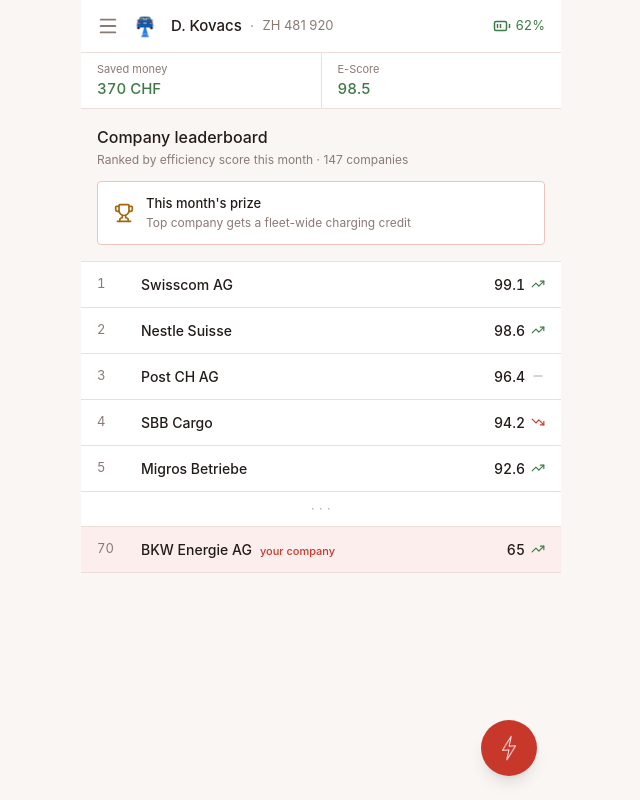
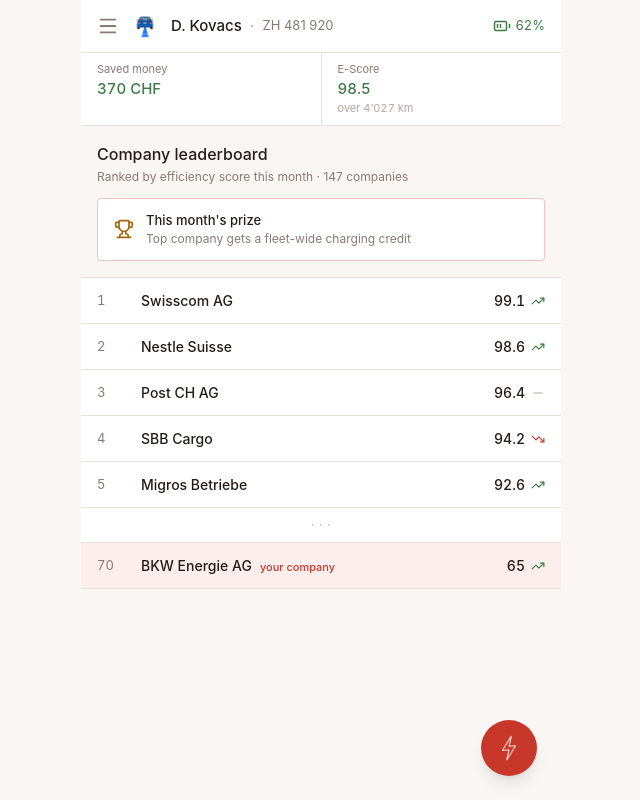
Before and after one commit to Danino42/mobility-app, a React (Vite) app in the folder frontend/: page /leaderboard in a window 1280 px wide. Shown: the whole page, without its empty margins (319-959 px from the left). Built offline with nearby package versions, Linux system fonts and the light colour scheme.

Commit message:
Add Feedback

```diff
--- a/frontend/src/components/layout/Header.tsx
+++ b/frontend/src/components/layout/Header.tsx
@@ -43,7 +43,7 @@ export default function Header({ session, onMenuClick }: HeaderProps) {
         </div>
       </div>
 
-      <div className="flex divide-x divide-border border-t border-border">
+            <div className="flex divide-x divide-border border-t border-border">
         <div className="flex-1 px-4 py-2">
           <p className="text-[11px] text-text-muted">Saved money</p>
           <p className="tabular text-[15px] font-medium text-good">
@@ -53,6 +53,9 @@ export default function Header({ session, onMenuClick }: HeaderProps) {
         <div className="flex-1 px-4 py-2">
           <p className="text-[11px] text-text-muted">E-Score</p>
           <p className="tabular text-[15px] font-medium text-good">{session.eScore}</p>
+          <p className="tabular text-[11px] text-text-faint">
+            over {session.lifetimeKm.toLocaleString("de-CH")} km
+          </p>
         </div>
       </div>
     </header>
--- a/frontend/src/mock/data.ts
+++ b/frontend/src/mock/data.ts
@@ -16,6 +16,7 @@ export const mockSession: DriverSession = {
   companyName: "BKW Energie AG",
   savedMoneyChf: 370,
   eScore: 98.5,
+  lifetimeKm: 4027,
 };
 
 // Today's trip: employee home in Bern -> office in Zurich -> office in
--- a/frontend/src/types/domain.ts
+++ b/frontend/src/types/domain.ts
@@ -8,6 +8,7 @@ export interface DriverSession {
   companyName: string;
   savedMoneyChf: number;
   eScore: number; // efficiency score, e.g. 98.5
+  lifetimeKm: number; // total km driven since the account was created
 }
 
 export type ChargerPerk = "meal_deal" | "coffee" | "lounge" | "none";
```
